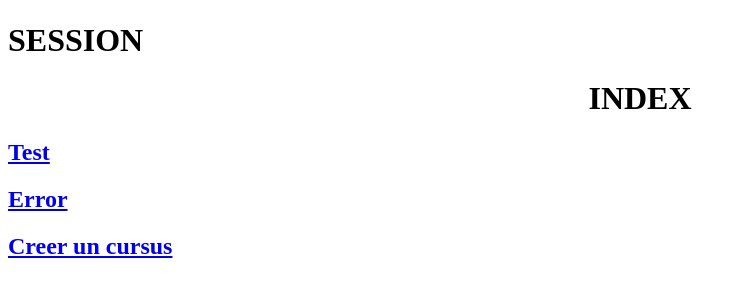
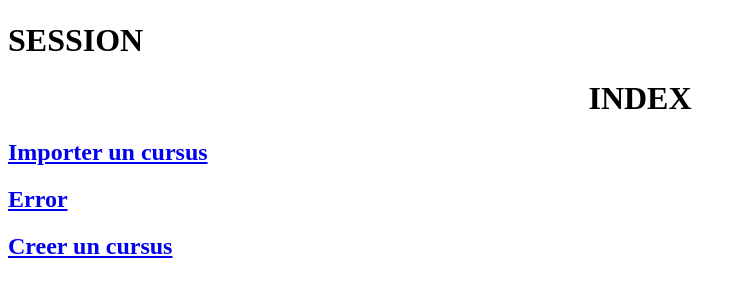
Before and after one commit to maloderivals/lo07, a PHP site: page / in a window 1280 px wide. Shown: the part 111-408 px from the top of the page, without its empty margins (0-747 px from the left). Run offline with PHP 8.4, Linux system fonts and the light colour scheme; data that the repository does not hold is empty.

Commit message:
L'index peut maintenant te faire importer un cursus

```diff
--- a/index.php
+++ b/index.php
@@ -60,7 +60,7 @@ echo "<h1 align='center'>INDEX</h1>";
         <meta name="viewport" content="width=device-width, initial-scale=1.0">
     </head>
     <body>
-        <h2><div><a href="Formulaires_Fonctio1/Nombre_element_formation.php">Test</a></div></h2>
+        <h2><div><a href="Fonctio5/importcsv_form.html">Importer un cursus</a></div></h2>
 
         <h2><div><a href="Classes/ElementFormation.php">Error</a></div></h2>
 
```
